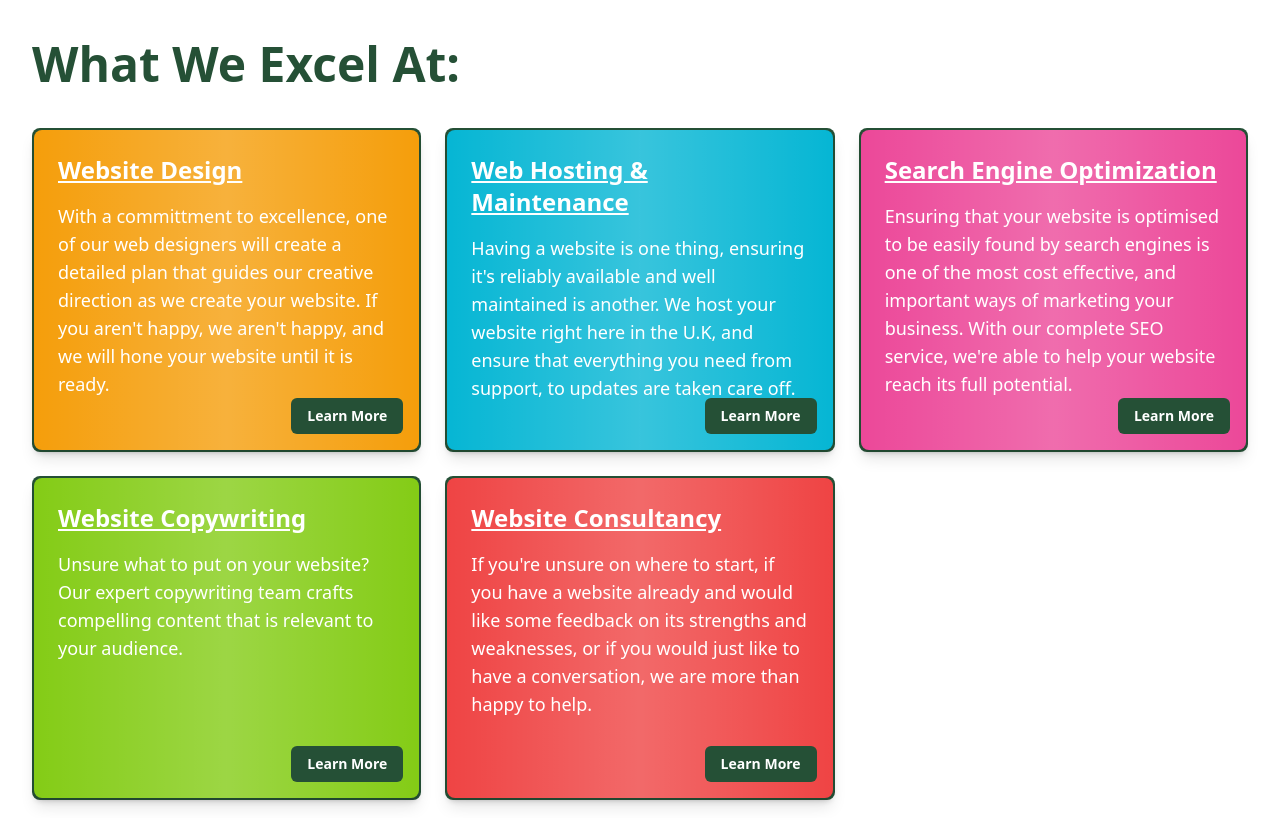
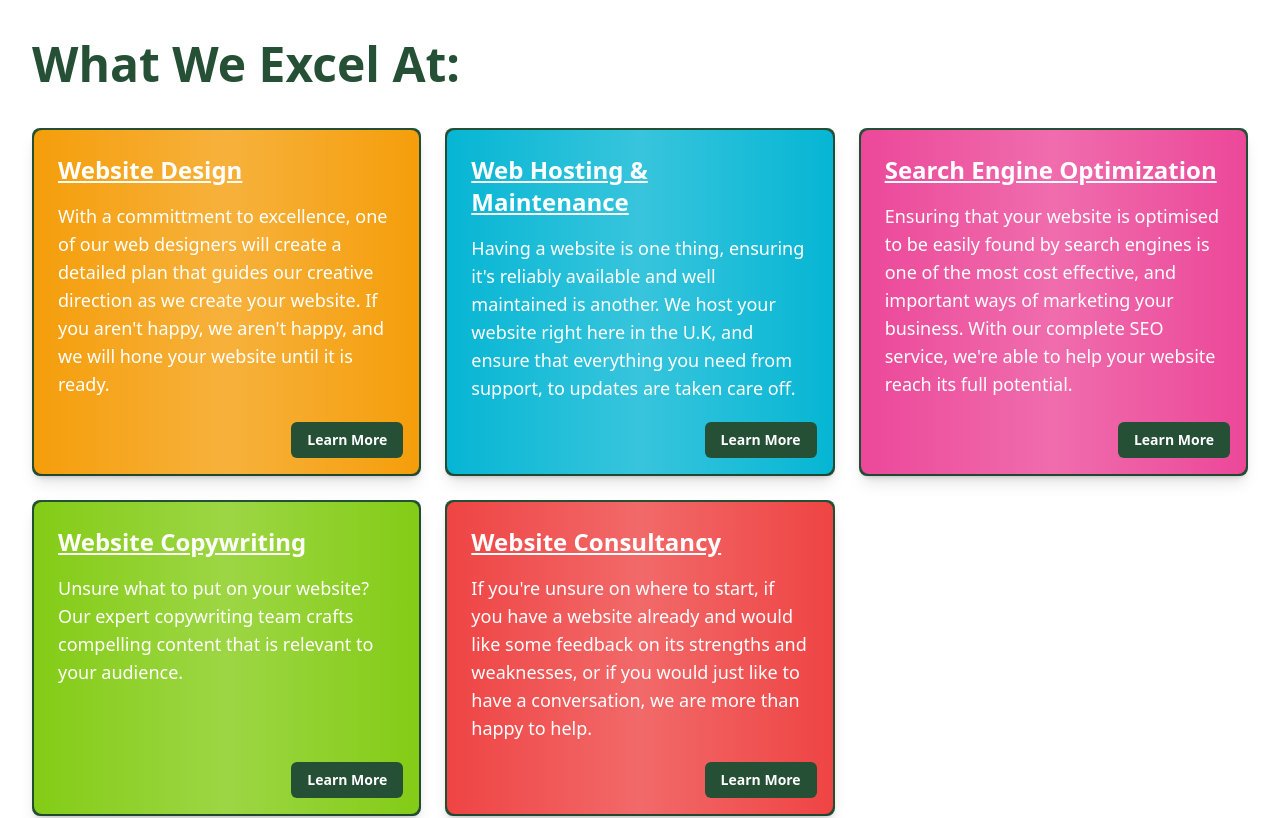
Before and after one commit to jdm1991/final-express, a Next.js app: page / in a window 1280 px wide. Shown: the part 1680-2498 px from the top of the page. Built offline with nearby package versions, Linux system fonts and the light colour scheme; no server answers; the database is empty.

Commit message:
Services fixed

```diff
--- a/src/app/components/Services.jsx
+++ b/src/app/components/Services.jsx
@@ -11,18 +11,20 @@ export default function Services() {
           <div className="grid grid-cols-1 sm:grid-cols-2 lg:grid-cols-3 gap-6">
             {/* Website Design */}
             <div className="bg-[#255036] p-0.5 rounded-lg shadow-lg hover:scale-105 transition duration-300 ease-in-out group">
-              <div className="bg-amber-500 p-6 rounded-lg shadow-md h-64 sm:h-72 lg:h-80 text-left relative overflow-hidden">
+              <div className="bg-amber-500 p-4 sm:p-6 rounded-lg shadow-md h-full text-left relative overflow-hidden">
                 <div className="absolute inset-0 bg-gradient-to-r from-transparent via-white/20 to-transparent group-hover:animate-[shimmer_1s_ease-in-out_1]"></div>
                 <h3 className="text-xl sm:text-2xl font-bold text-white mb-4 text-shadow relative underline">
                   Website Design
                 </h3>
-                <p className="text-base sm:text-lg font-medium text-white text-shadow relative mb-10">
+                <div className="mb-12">
+                  <p className="text-base sm:text-lg font-medium text-white text-shadow relative">
                     With a committment to excellence, one of our web designers
-                  will create a detailed plan that guides our creative direction
-                  as we create your website. If you aren&apos;t happy, we
-                  aren&apos;t happy, and we will hone your website until it is
-                  ready.
+                    will create a detailed plan that guides our creative
+                    direction as we create your website. If you aren&apos;t
+                    happy, we aren&apos;t happy, and we will hone your website
+                    until it is ready.
                   </p>
+                </div>
                 <Link
                   href="/webDesign"
                   className="absolute bottom-4 right-4 bg-[#255036] text-white px-4 py-2 rounded-md font-bold hover:bg-yellow-400 hover:text-[#255036] transition duration-300 ease-in-out text-sm"
@@ -34,17 +36,19 @@ export default function Services() {
 
             {/* Web Hosting & Maintenance */}
             <div className="bg-[#255036] p-0.5 rounded-lg shadow-lg hover:scale-105 transition duration-300 ease-in-out group">
-              <div className="bg-cyan-500 p-6 rounded-lg shadow-md h-64 sm:h-72 lg:h-80 text-left relative overflow-hidden">
+              <div className="bg-cyan-500 p-4 sm:p-6 rounded-lg shadow-md h-full text-left relative overflow-hidden">
                 <div className="absolute inset-0 bg-gradient-to-r from-transparent via-white/20 to-transparent group-hover:animate-[shimmer_1s_ease-in-out_1]"></div>
                 <h3 className="text-xl sm:text-2xl font-bold text-white mb-4 text-shadow relative underline">
                   Web Hosting & Maintenance
                 </h3>
-                <p className="text-base sm:text-lg font-medium text-white text-shadow relative mb-10">
+                <div className="mb-12">
+                  <p className="text-base sm:text-lg font-medium text-white text-shadow relative">
                     Having a website is one thing, ensuring it&apos;s reliably
-                  available and well maintained is another. We host your website
-                  right here in the U.K, and ensure that everything you need
-                  from support, to updates are taken care off.
+                    available and well maintained is another. We host your
+                    website right here in the U.K, and ensure that everything
+                    you need from support, to updates are taken care off.
                   </p>
+                </div>
                 <Link
                   href="/webHosting"
                   className="absolute bottom-4 right-4 bg-[#255036] text-white px-4 py-2 rounded-md font-bold hover:bg-yellow-400 hover:text-[#255036] transition duration-300 ease-in-out text-sm"
@@ -56,18 +60,20 @@ export default function Services() {
 
             {/* SEO */}
             <div className="bg-[#255036] p-0.5 rounded-lg shadow-lg hover:scale-105 transition duration-300 ease-in-out group">
-              <div className="bg-pink-500 p-6 rounded-lg shadow-md h-64 sm:h-72 lg:h-80 text-left relative overflow-hidden">
+              <div className="bg-pink-500 p-4 sm:p-6 rounded-lg shadow-md h-full text-left relative overflow-hidden">
                 <div className="absolute inset-0 bg-gradient-to-r from-transparent via-white/20 to-transparent group-hover:animate-[shimmer_1s_ease-in-out_1]"></div>
                 <h3 className="text-xl sm:text-2xl font-bold text-white mb-4 text-shadow relative underline">
                   Search Engine Optimization
                 </h3>
-                <p className="text-base sm:text-lg font-medium text-white text-shadow relative mb-12">
-                  Ensuring that your website is optimised to be easily found by
-                  search engines is one of the most cost effective, and
+                <div className="mb-12">
+                  <p className="text-base sm:text-lg font-medium text-white text-shadow relative">
+                    Ensuring that your website is optimised to be easily found
+                    by search engines is one of the most cost effective, and
                     important ways of marketing your business. With our complete
                     SEO service, we&apos;re able to help your website reach its
                     full potential.
                   </p>
+                </div>
                 <Link
                   href="/seo"
                   className="absolute bottom-4 right-4 bg-[#255036] text-white px-4 py-2 rounded-md font-bold hover:bg-yellow-400 hover:text-[#255036] transition duration-300 ease-in-out text-sm"
@@ -79,16 +85,18 @@ export default function Services() {
 
             {/* Website Copywriting */}
             <div className="bg-[#255036] p-0.5 rounded-lg shadow-lg hover:scale-105 transition duration-300 ease-in-out group">
-              <div className="bg-lime-500 p-6 rounded-lg shadow-md h-64 sm:h-72 lg:h-80 text-left relative overflow-hidden">
+              <div className="bg-lime-500 p-4 sm:p-6 rounded-lg shadow-md h-full text-left relative overflow-hidden">
                 <div className="absolute inset-0 bg-gradient-to-r from-transparent via-white/20 to-transparent group-hover:animate-[shimmer_1s_ease-in-out_1]"></div>
                 <h3 className="text-xl sm:text-2xl font-bold text-white mb-4 text-shadow relative underline">
                   Website Copywriting
                 </h3>
-                <p className="text-base sm:text-lg font-medium text-white text-shadow relative mb-10">
+                <div className="mb-12">
+                  <p className="text-base sm:text-lg font-medium text-white text-shadow relative">
                     Unsure what to put on your website? Our expert copywriting
                     team crafts compelling content that is relevant to your
                     audience.
                   </p>
+                </div>
                 <Link
                   href="/website-copywriting"
                   className="absolute bottom-4 right-4 bg-[#255036] text-white px-4 py-2 rounded-md font-bold hover:bg-yellow-400 hover:text-[#255036] transition duration-300 ease-in-out text-sm"
@@ -100,17 +108,19 @@ export default function Services() {
 
             {/* Website Consultancy */}
             <div className="bg-[#255036] p-0.5 rounded-lg shadow-lg hover:scale-105 transition duration-300 ease-in-out group">
-              <div className="bg-red-500 p-6 rounded-lg shadow-md h-64 sm:h-72 lg:h-80 text-left relative overflow-hidden">
+              <div className="bg-red-500 p-4 sm:p-6 rounded-lg shadow-md h-full text-left relative overflow-hidden">
                 <div className="absolute inset-0 bg-gradient-to-r from-transparent via-white/20 to-transparent group-hover:animate-[shimmer_1s_ease-in-out_1]"></div>
                 <h3 className="text-xl sm:text-2xl font-bold text-white mb-4 text-shadow relative underline">
                   Website Consultancy
                 </h3>
-                <p className="text-base sm:text-lg font-medium text-white text-shadow relative mb-10">
-                  If you&apos;re unsure on where to start, if you have a website
-                  already and would like some feedback on its strengths and
-                  weaknesses, or if you would just like to have a conversation,
-                  we are more than happy to help.
+                <div className="mb-12">
+                  <p className="text-base sm:text-lg font-medium text-white text-shadow relative">
+                    If you&apos;re unsure on where to start, if you have a
+                    website already and would like some feedback on its
+                    strengths and weaknesses, or if you would just like to have
+                    a conversation, we are more than happy to help.
                   </p>
+                </div>
                 <Link
                   href="/website-consultancy"
                   className="absolute bottom-4 right-4 bg-[#255036] text-white px-4 py-2 rounded-md font-bold hover:bg-yellow-400 hover:text-[#255036] transition duration-300 ease-in-out text-sm"
```
Lines whose indentation alone changed are shown as unchanged.
